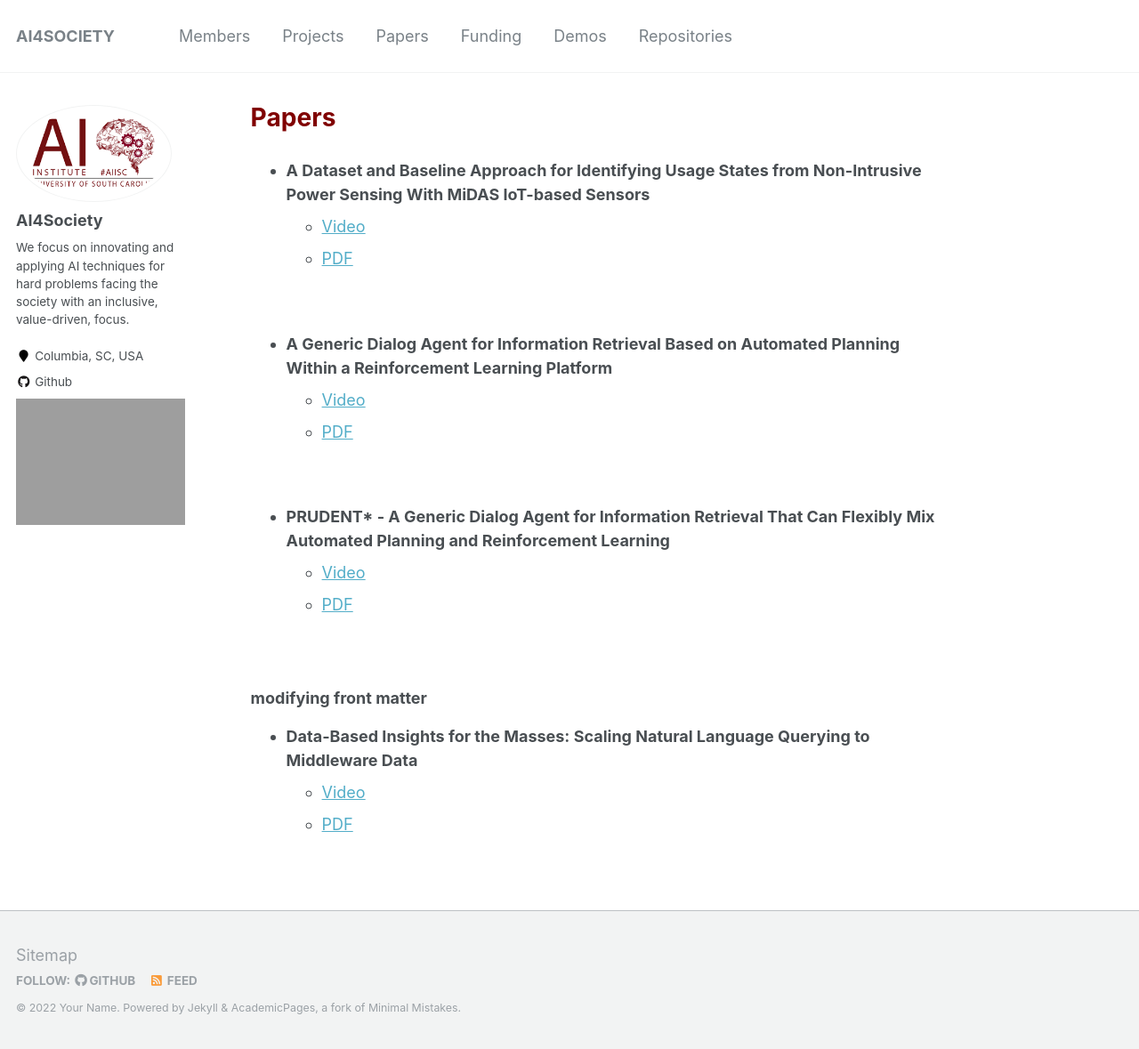
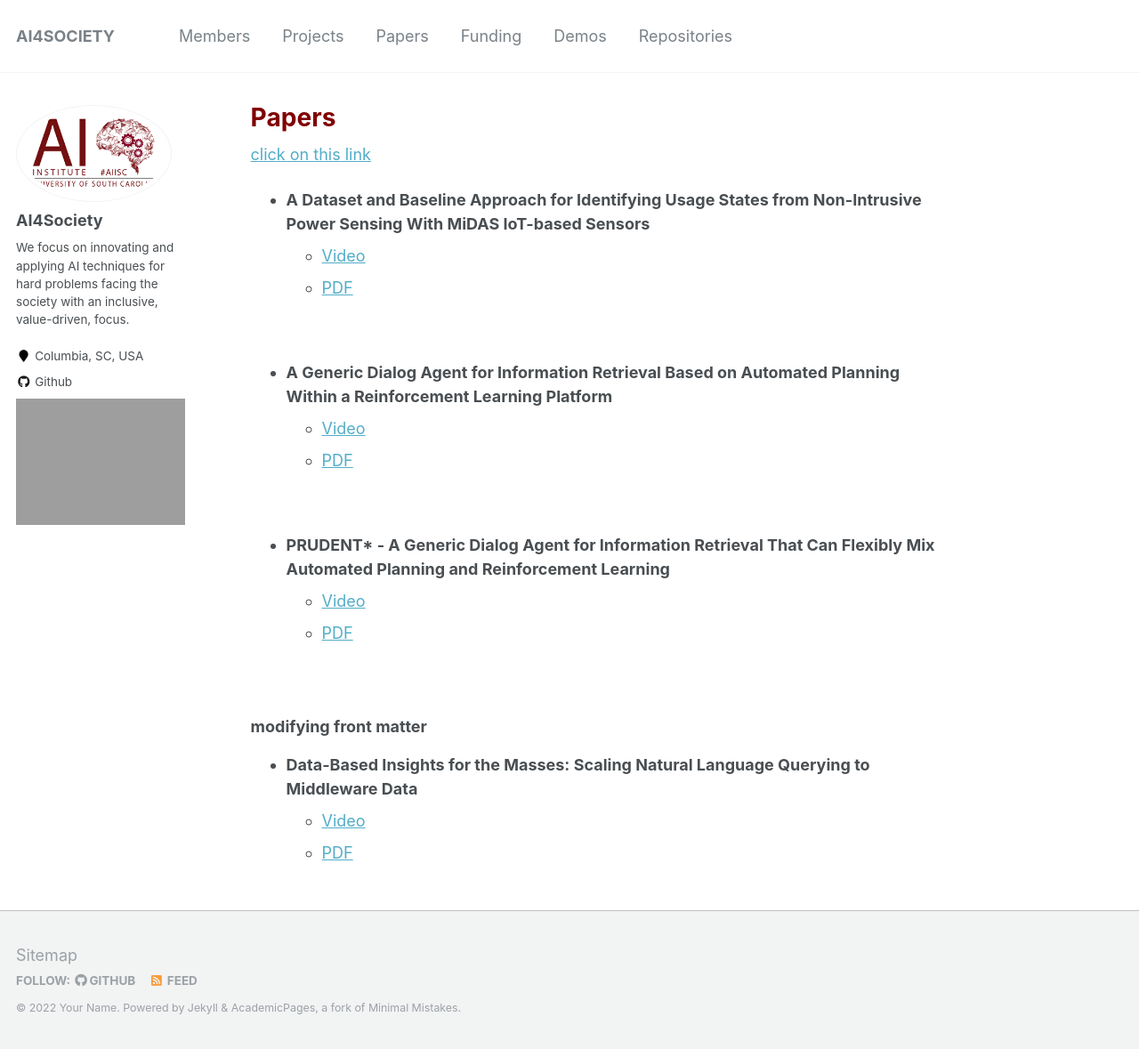
Before and after one commit to likitha-9/ai4society.github.io, a Jekyll site: the page built from _pages/papers.md, in a window 1280 px wide and 1179 px high. Shown: the whole window at 89% size. Built offline with Jekyll 4.4.1, drawn with Linux system fonts in a browser that asks for light colours.

```diff
--- a/_pages/papers.md
+++ b/_pages/papers.md
@@ -7,6 +7,8 @@
   - /papers/
   - /papers.html
 ---
+
+[click on this link](#modifying-front-matter)
 
 
 - <span style>**A Dataset and Baseline Approach for Identifying Usage States from Non-Intrusive Power Sensing With MiDAS IoT-based Sensors**</span>
```
